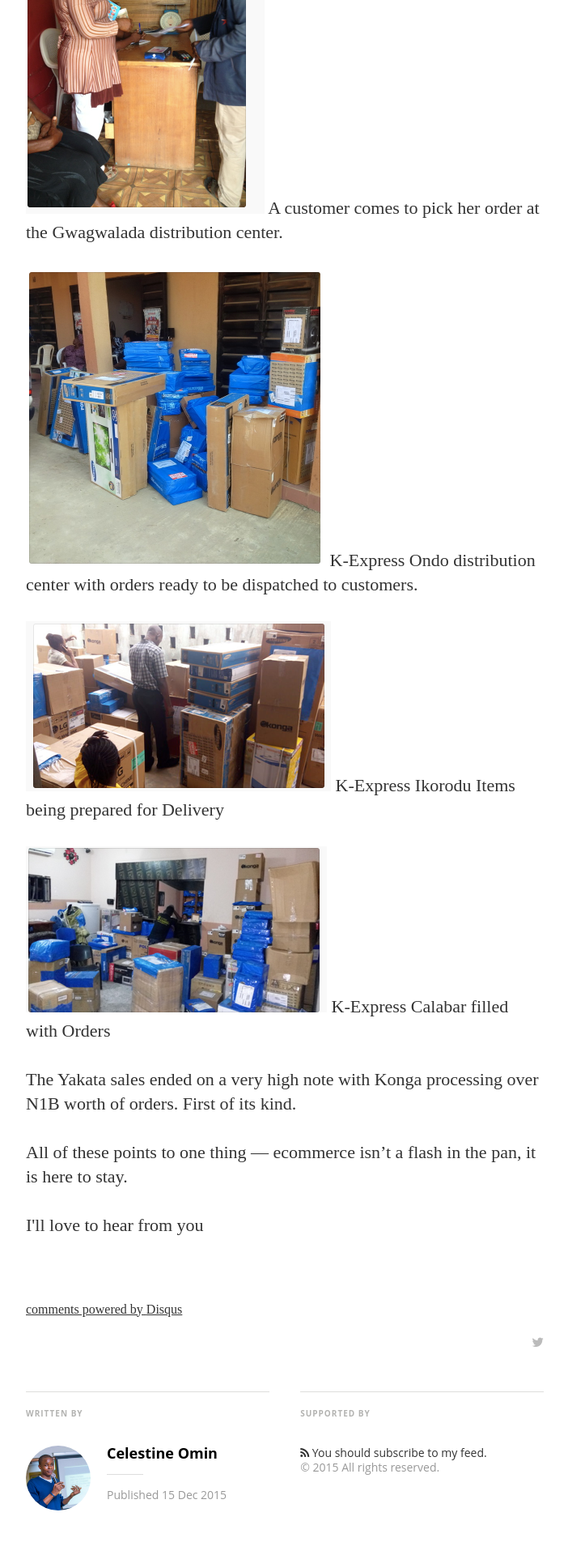
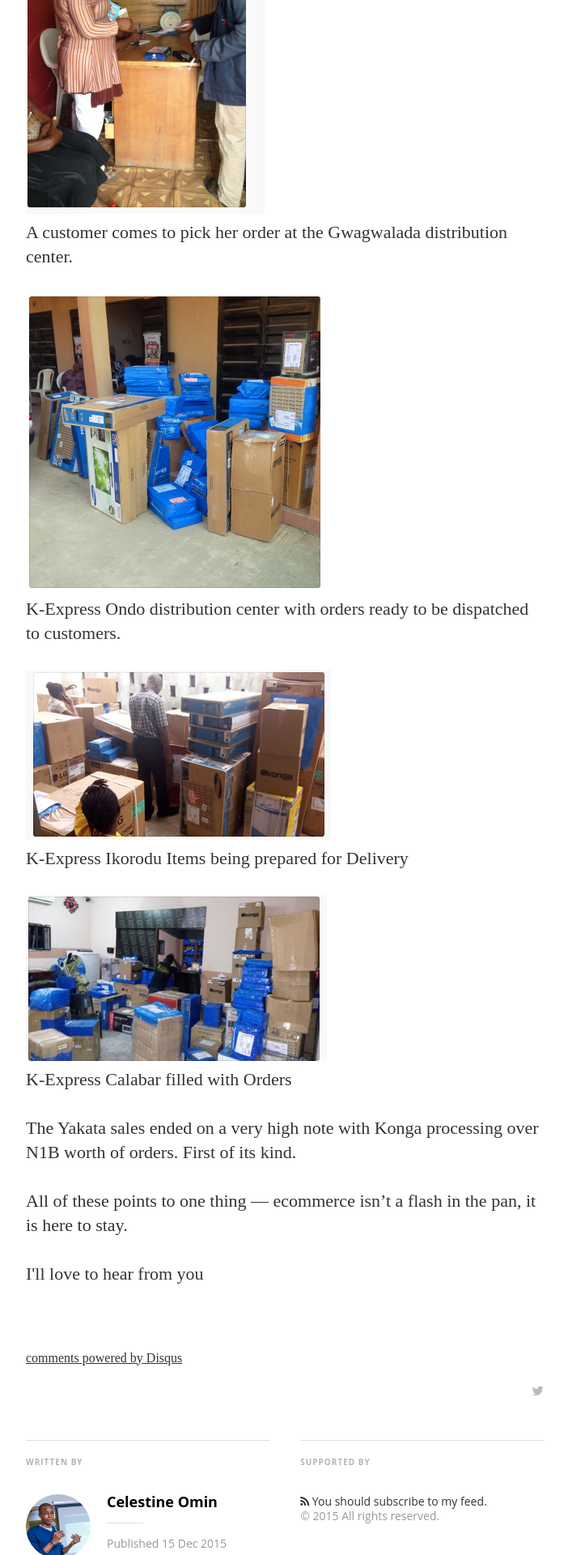
Before and after one commit to cyberomin/cyberomin.github.io, a Jekyll site: the page built from _posts/2015-12-15-echoes-from-yakata-2015.markdown, in a window 1280 px wide. Shown: the part 2748-4668 px from the top of the page at 81% size, without its empty margins (288-990 px from the left). Built offline with Jekyll 4.4.1, drawn with Linux system fonts in a browser that asks for light colours; nearby versions of some CDN libraries; some web fonts are replaced; library files that are not in the unit come from our copies; Markdown is read by kramdown in place of the engine named in the settings; comment, search, counter and statistics services are not loaded.

Commit message:
Added new comment

```diff
--- a/_posts/2015-12-15-echoes-from-yakata-2015.markdown
+++ b/_posts/2015-12-15-echoes-from-yakata-2015.markdown
@@ -45,17 +45,17 @@
 With this much success, comes so much pressure and the major pressure was that of fulfulling customers orders in record time. Below are some of what took place
 
 
-<img src="{{ site.url }}/assets/article_images/yakata-2015/1.png"/>
-A customer comes to pick her order at the Gwagwalada distribution center.
+<img src="{{ site.url }}/assets/article_images/yakata-2015/1.png"/><br/>
+<span class="text-muted">A customer comes to pick her order at the Gwagwalada distribution center.</span>
 
-<img src="{{ site.url }}/assets/article_images/yakata-2015/2.png"/>
-K-Express Ondo distribution center with orders ready to be dispatched to customers.
+<img src="{{ site.url }}/assets/article_images/yakata-2015/2.png"/><br/>
+<span class="text-muted">K-Express Ondo distribution center with orders ready to be dispatched to customers.</span>
 
-<img src="{{ site.url }}/assets/article_images/yakata-2015/3.png"/>
-K-Express Ikorodu Items being prepared for Delivery
+<img src="{{ site.url }}/assets/article_images/yakata-2015/3.png"/><br/>
+<span class="text-muted">K-Express Ikorodu Items being prepared for Delivery</span>
 
-<img src="{{ site.url }}/assets/article_images/yakata-2015/4.png"/>
-K-Express Calabar filled with Orders
+<img src="{{ site.url }}/assets/article_images/yakata-2015/4.png"/><br/>
+<span class="text-muted">K-Express Calabar filled with Orders</span>
 
 
 The Yakata sales ended on a very high note with Konga processing over N1B worth of orders. First of its kind.
```
